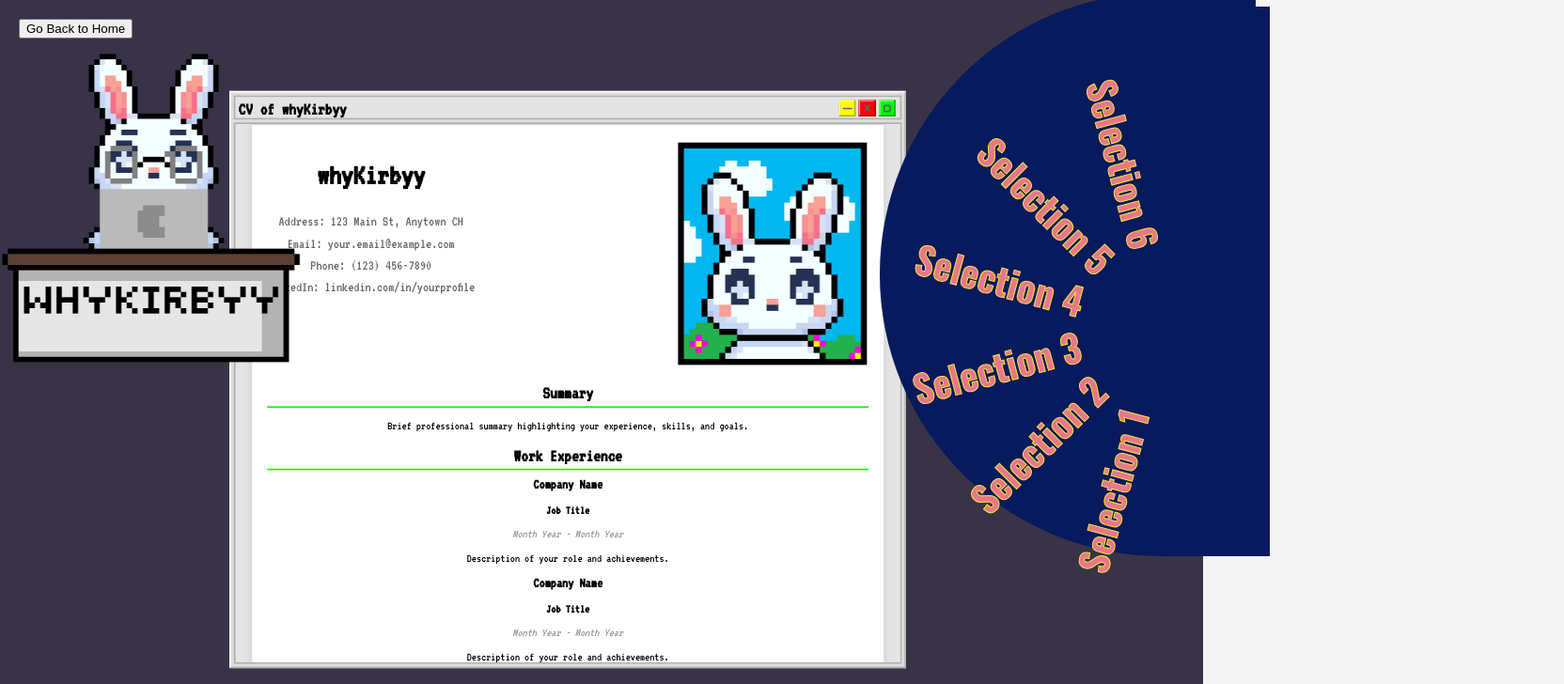
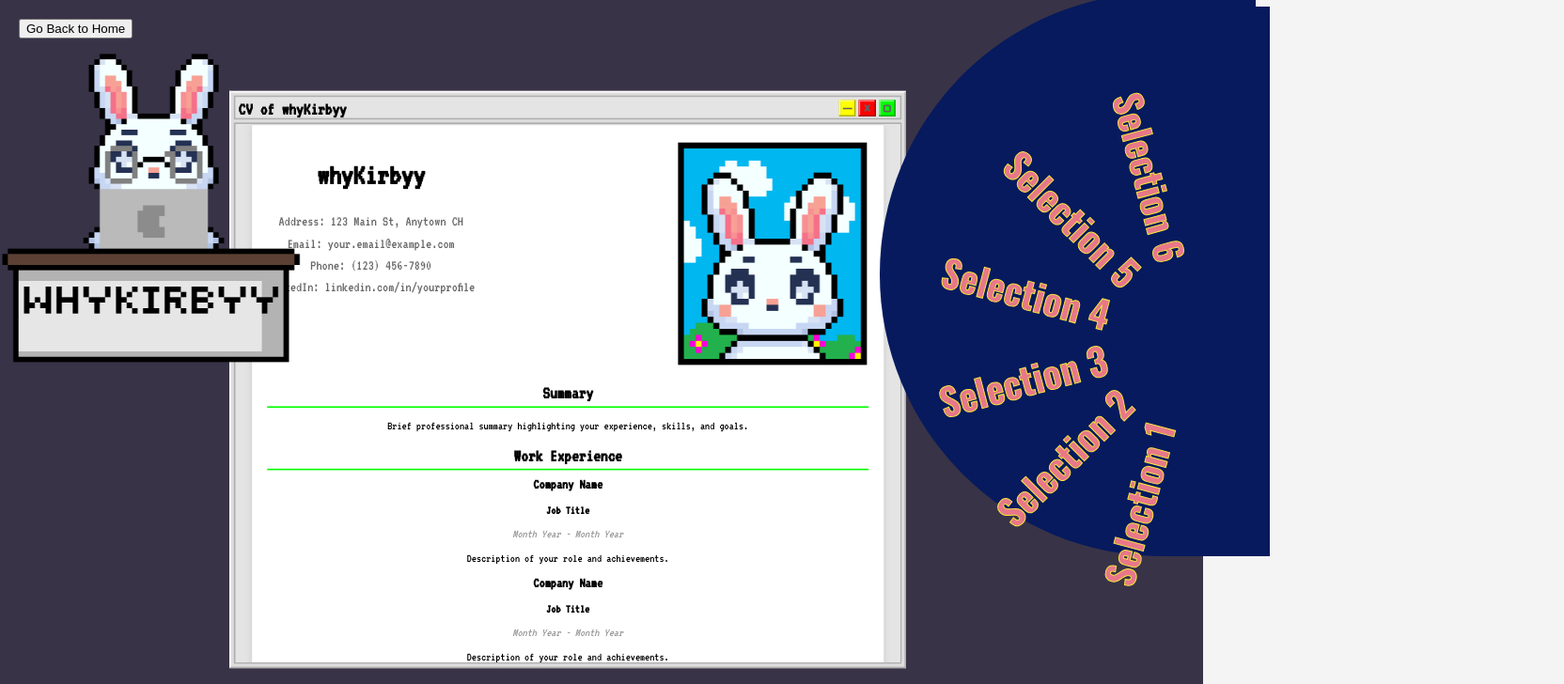
Before and after one commit to whyKirbyy/whykirbyy, a React (Vite) app: page /CV in a window 1280 px wide. Shown: the top 728 px of the page at 94% size, 1664 px wide, since content can reach past the window. Built offline with nearby package versions, Linux system fonts and the light colour scheme; a web font is replaced by a local one.

Commit message:
closes #23

```diff
--- a/src/style/components/SelectionWheel.scss
+++ b/src/style/components/SelectionWheel.scss
@@ -1,29 +1,74 @@
 @import "../../theme";
 
+.selection-wheel-container {
+    pointer-events: none;
+}
+
 .selection-wheel {
-  position: fixed;
+  position: absolute;
   right: -16rem;
-  top: 50%;
+  top: 46%;
   transform: translateY(-50%);
-  width: 500px;
-  height: 500px;
+  width: 600px;
+  height: 600px;
   overflow: visible;
-  z-index: 10;
+  z-index: 100;
+  pointer-events: auto;
 
   svg {
     width: 100%;
     height: 100%;
     overflow: visible;
+    transform: translate(8rem, 6rem);
   }
 
   .slice {
     font-family: $compact-font-1;
     font-size: 12px;
     pointer-events: none;
+    cursor: pointer;
   }
 
   text {
     font-size: 2.5rem;
     font-weight: bold;
+
+    &:hover {
+    }
   }
 }
+
+.half-circle-button {
+  width: 160px;
+  height: 110px;
+  position: absolute;
+  top: 45.5%;
+  left: 98%;
+  transform: translate(-50%, -50%) rotate(-90deg);
+  background-color: #007bff;
+  color: white;
+  border: none;
+  border-top-left-radius: 80px;
+  border-top-right-radius: 80px;
+  border-bottom-left-radius: 20px;
+  border-bottom-right-radius: 20px;
+  cursor: pointer;
+  transition: background-color 0.3s ease;
+  z-index: 101;
+  pointer-events: auto;
+
+  &:hover {
+    background-color: #0056b3;
+  }
+
+  &:active {
+    outline: none;
+  }
+}
+
+.button-text {
+  font-size: 1.1rem;
+  font-weight: bolder;
+  //transform: rotate(90deg);
+  overflow: hidden;
+}
```
